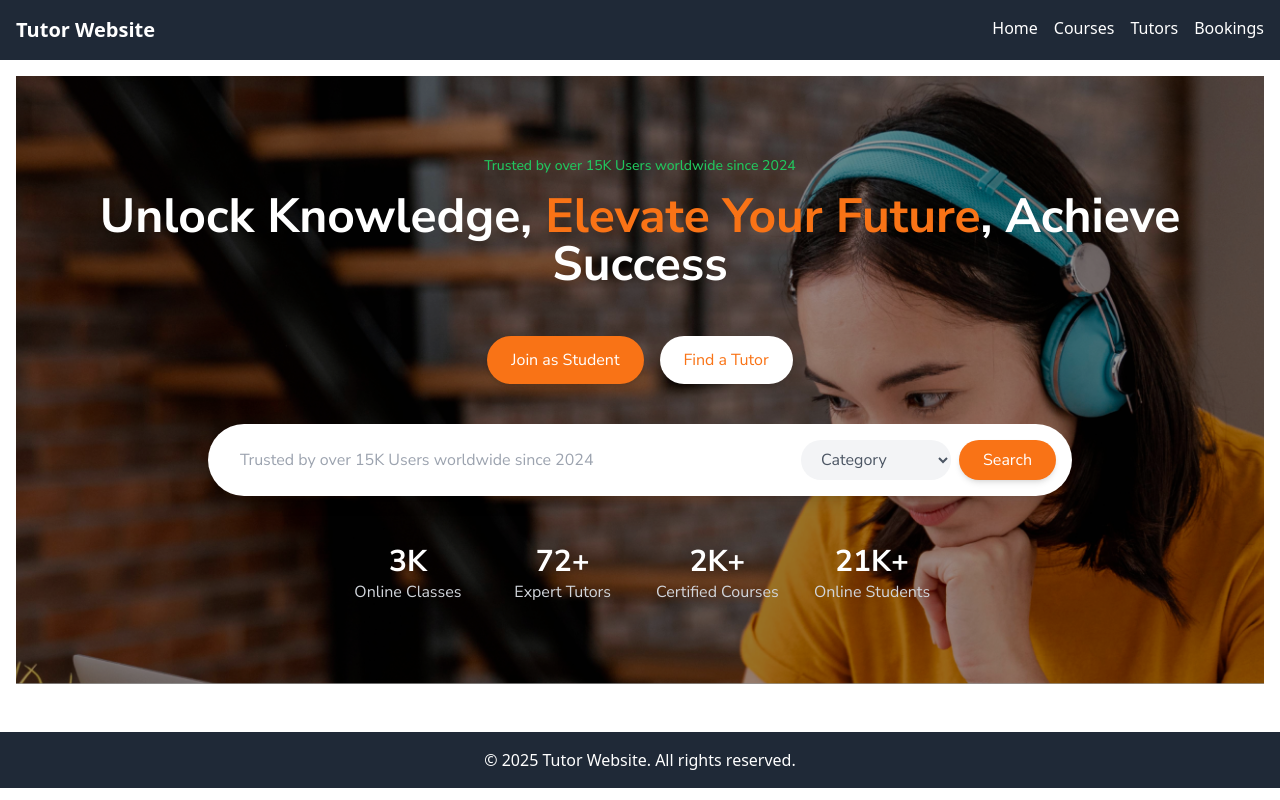
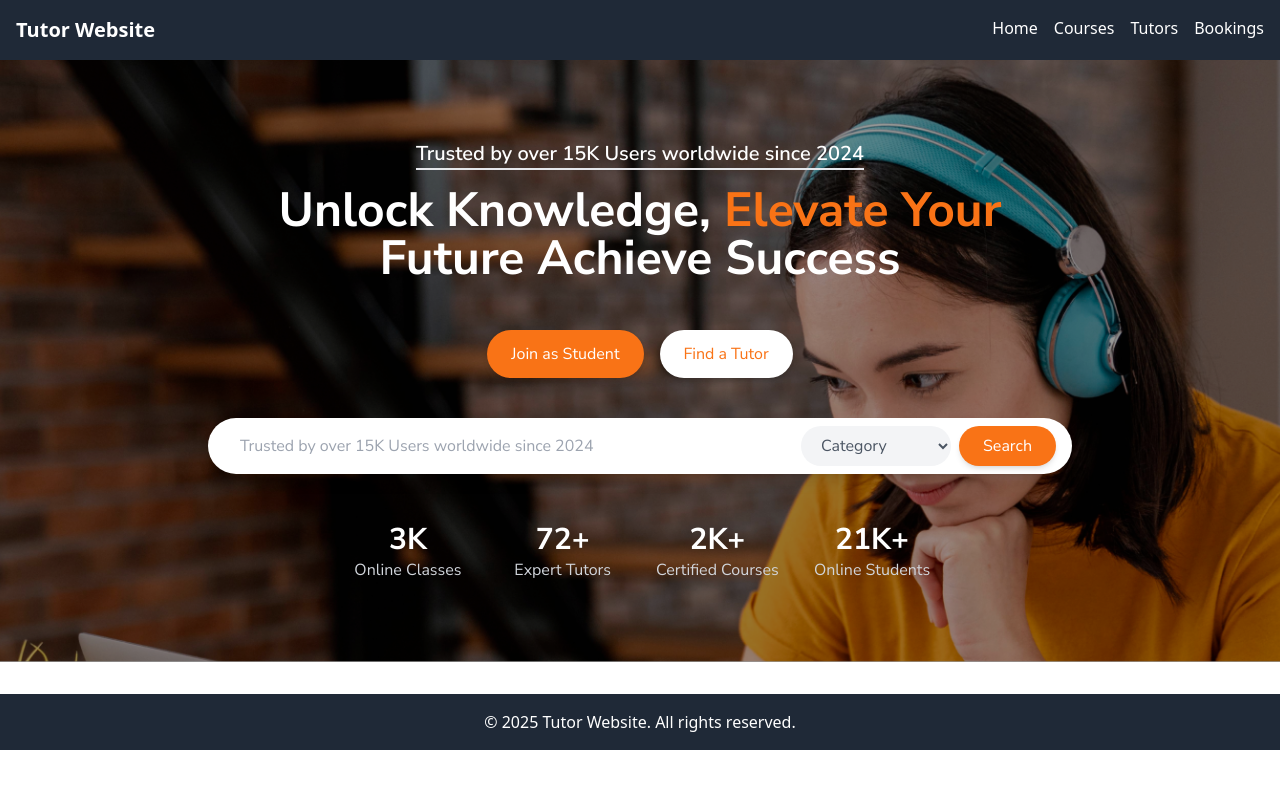
Before and after one commit to vipinqurilo/lms-f, a Next.js app: page / in a window 1280 px wide. Built offline with nearby package versions, Linux system fonts and the light colour scheme.

Commit message:
fixes in herosection

```diff
--- a/src/components/home/HeroSection.jsx
+++ b/src/components/home/HeroSection.jsx
@@ -6,8 +6,7 @@ export default function HeroSection() {
     <div
       className="relative bg-cover bg-no-repeat bg-center text-black py-20 px-6"
       style={{
-        backgroundImage:
-          "url('/assets/home/bgimage.png')",
+        backgroundImage: "url('/assets/home/bgimage.png')",
       }}
     >
       {/* Overlay */}
@@ -15,11 +14,13 @@ export default function HeroSection() {
 
       <div className="relative max-w-6xl mx-auto flex flex-col items-center text-center">
         {/* Text Section */}
-        <h3 className="text-sm font-medium text-green-500 mb-4">
+        <h3 className="text-xl font-semibold border-b-2 text-white mb-4">
           Trusted by over 15K Users worldwide since 2024
         </h3>
-        <h1 className="text-4xl lg:text-5xl font-bold text-white leading-tight mb-6">
-          Unlock Knowledge, <span className="text-orange-500">Elevate Your Future</span>, Achieve Success
+        <h1 className="text-4xl lg:text-5xl md:mx-40 font-bold text-white leading-tight mb-6">
+          Unlock Knowledge,{" "}
+          <span className="text-orange-500">Elevate Your </span>Future Achieve
+          Success
         </h1>
         <div className="flex gap-4 mt-6">
           <button className="bg-orange-500 hover:bg-orange-600 text-white px-6 py-3 rounded-full shadow-md">
@@ -31,8 +32,8 @@ export default function HeroSection() {
         </div>
 
         {/* Search Bar */}
-        <div className="relative w-full lg:w-3/4 mt-10">
-          <div className="flex items-center bg-white rounded-full px-4 py-4 shadow-lg">
+        <div className="relative w-full md:block hidden lg:w-3/4 mt-10 ">
+          <div className="flex items-center bg-white rounded-full px-4 py-2 shadow-lg">
             <input
               type="text"
               placeholder="Trusted by over 15K Users worldwide since 2024"
--- a/src/pages/index.js
+++ b/src/pages/index.js
@@ -10,7 +10,7 @@ const Home = () => {
   return (
     <>
       <Navbar />
-      <main className="p-4 font-nunito">
+      <main className=" font-nunito">
         {/* <FeaturedCard /> */}
         {/* <Mentor /> */}
         {/* <UnlimitedAccess/> */}
```
